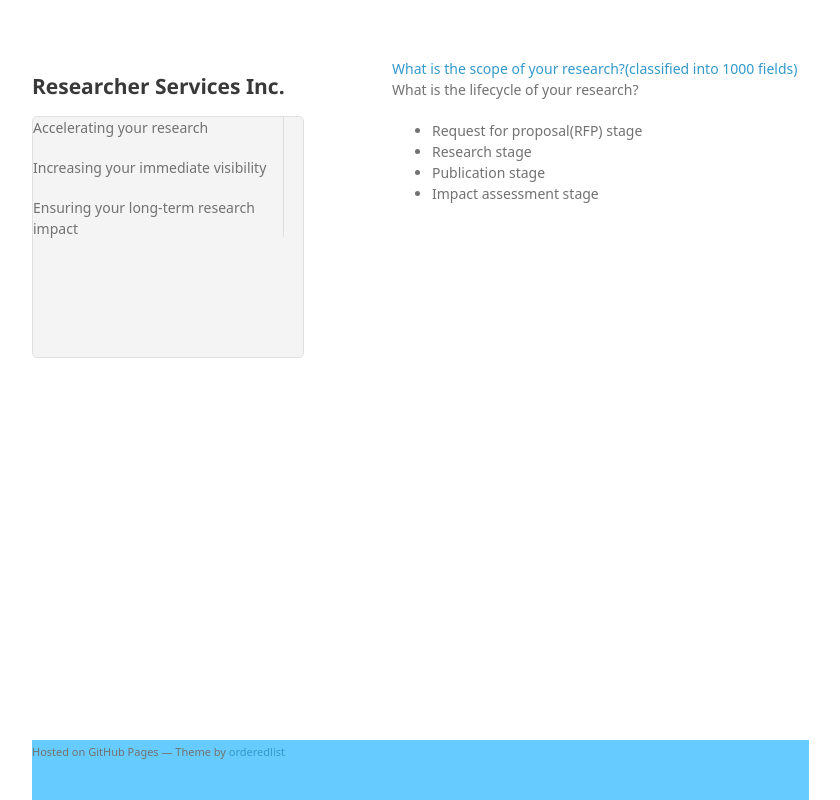
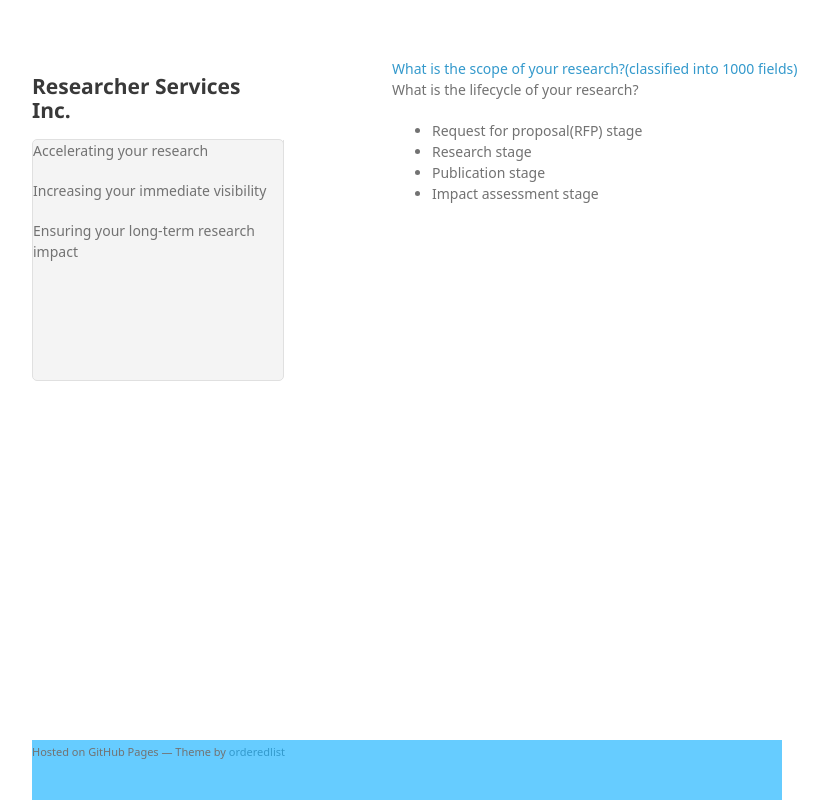
Before and after one commit to ResearcherServices/researcherservices.github.io, a plain HTML site: page index.html in a window 1280 px wide. Shown: the whole page, without its empty margins (178-1018 px from the left). Drawn offline with Linux system fonts and the light colour scheme; a web font is replaced by a local one.

Commit message:
Update styles.css

```diff
--- a/stylesheets/styles.css
+++ b/stylesheets/styles.css
@@ -160,7 +160,7 @@ img {
 }
 
 header {
-  width:270px;
+  width:250px;
   float:left;
   position:fixed;
   -webkit-font-smoothing:subpixel-antialiased;
@@ -173,7 +173,7 @@ header ul {
   background: #f4f4f4;
   border-radius:5px;
   border:1px solid #e0e0e0;
-  width:270px;
+  width:250px;
 }
 
 header li {
@@ -240,7 +240,7 @@ hr {
 }
 
 footer {
-  width:777px;
+  width:750px;
   float:left;
   position:absolute;
   bottom:0;
```
